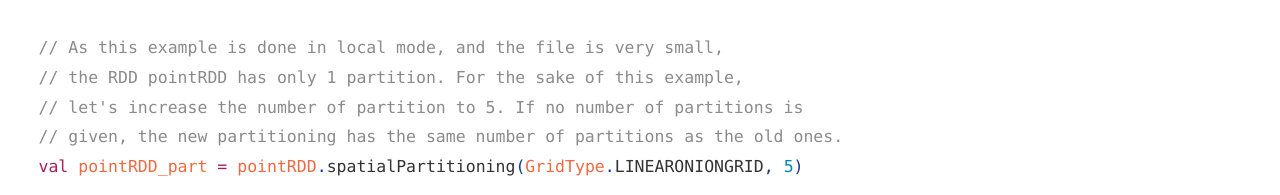
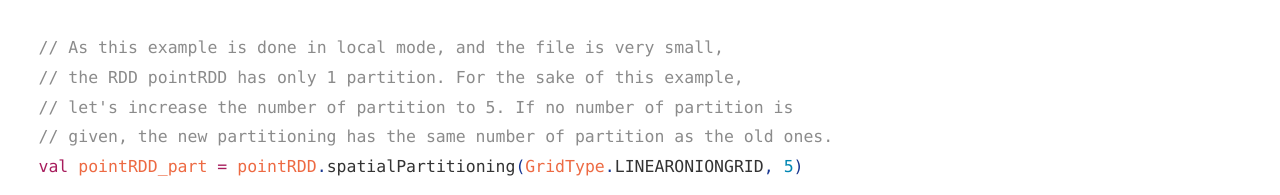
Before and after one commit to astrolabsoftware/spark3D, a Jekyll site: the page built from docs/03_partitioning.md, in a window 1280 px wide. Shown: the part 1388-1583 px from the top of the page. Built offline with Jekyll 4.4.1, drawn with Linux system fonts in a browser that asks for light colours; nearby versions of some CDN libraries; grey boxes are pictures that could not be loaded.

````diff
--- a/docs/03_partitioning.md
+++ b/docs/03_partitioning.md
@@ -42,14 +42,14 @@ val pointRDD = new Point3DRDDFromFITS(spark, fn, hdu, columns, spherical)
 
 // As this example is done in local mode, and the file is very small,
 // the RDD pointRDD has only 1 partition. For the sake of this example,
-// let's increase the number of partition to 5. If no number of partitions is
-// given, the new partitioning has the same number of partitions as the old ones.
+// let's increase the number of partition to 5. If no number of partition is
+// given, the new partitioning has the same number of partition as the old ones.
 val pointRDD_part = pointRDD.spatialPartitioning(GridType.LINEARONIONGRID, 5)
 ```
 
 | Raw data set | Re-partitioned data set |
 |:---------:|:---------:|
-| ![raw](https://github.com/JulienPeloton/spark3D/blob/master/examples/jupyter/images/myOnionFigRaw.png) | ![repartitioning](https://github.com/JulienPeloton/spark3D/blob/master/examples/jupyter/images/myOnionFig.png)|
+| ![raw]({{ "/assets/images/myOnionFigRaw.jpg" | absolute_url }}) | ![repartitioning]({{ "/assets/images/myOnionFig.jpg" | absolute_url }})|
 
 ## Current benchmark
 
````
